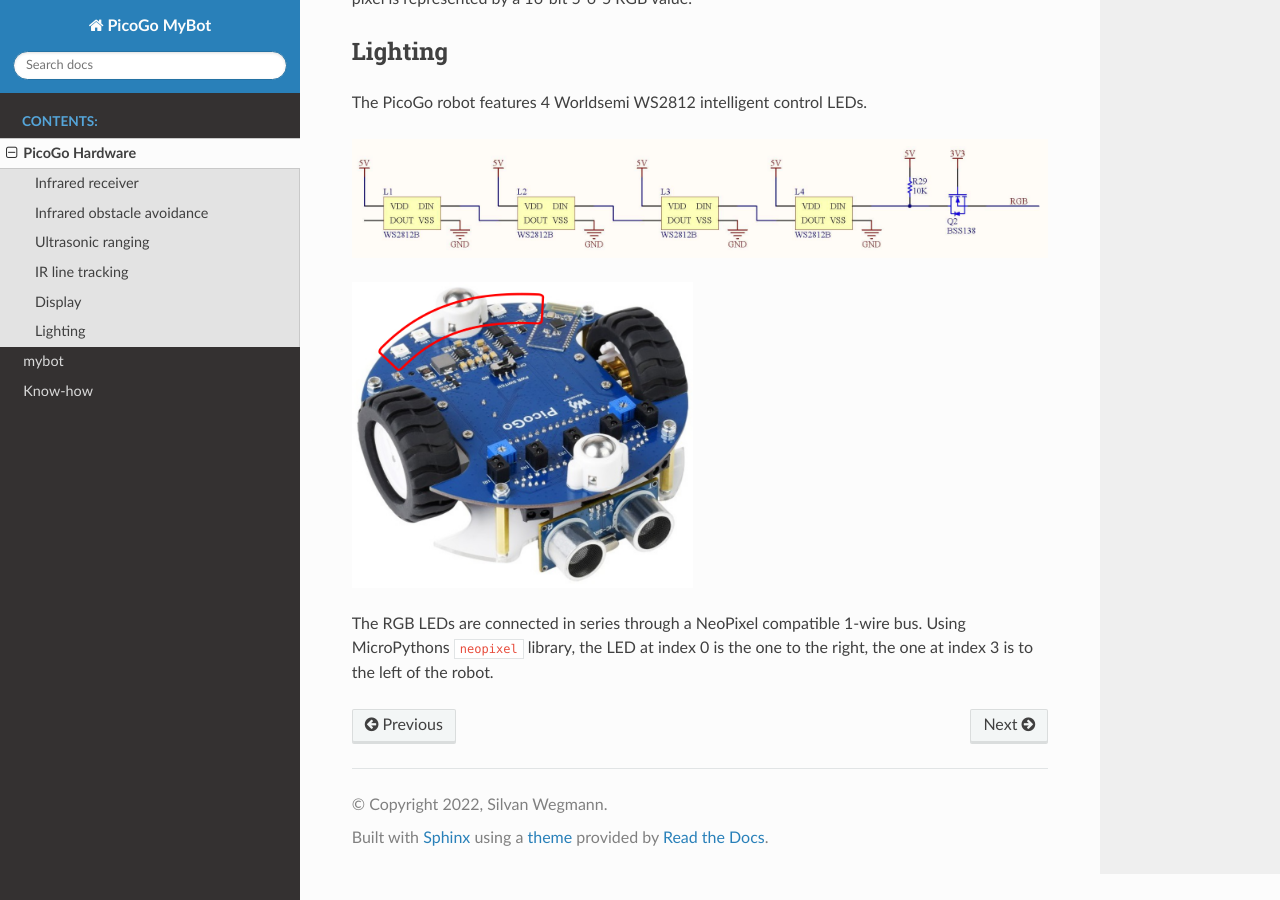
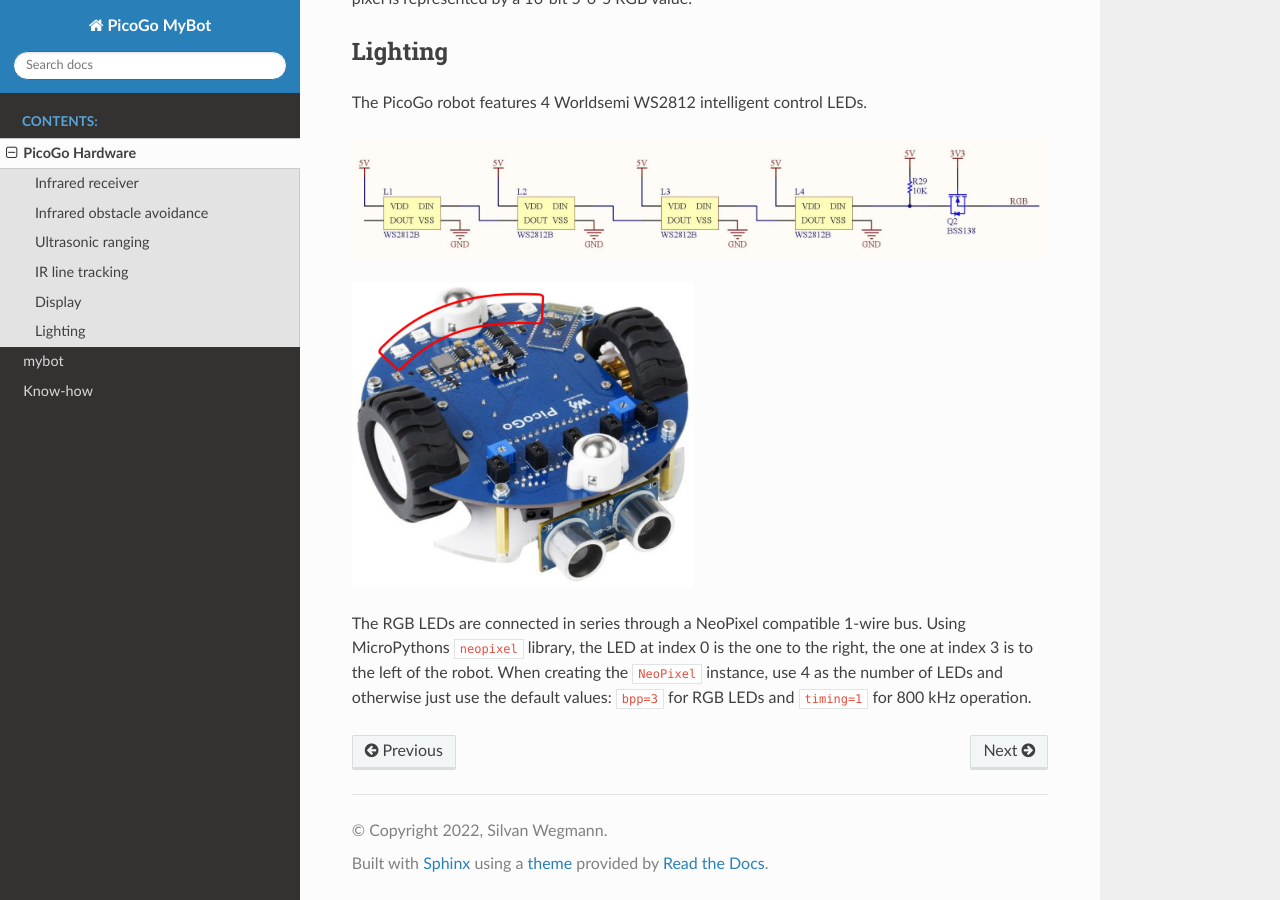
Before and after one commit to Jokymon/mypico_go, a Sphinx documentation site: the page built from docs/source/hardware.rst, in a window 1280 px wide and 900 px high, scrolled down 5475 px. Built offline with Sphinx 7.4.7 and the Read the Docs theme 2.0.0, drawn with Linux system fonts in a browser that asks for light colours.

Commit message:
Further specify the config details for the NeoPixels

```diff
--- a/docs/source/hardware.rst
+++ b/docs/source/hardware.rst
@@ -199,4 +199,6 @@ The PicoGo robot features 4 Worldsemi WS2812 intelligent control LEDs.
 
 The RGB LEDs are connected in series through a NeoPixel compatible 1-wire bus. Using
 MicroPythons ``neopixel`` library, the LED at index 0 is the one to the right, the one
-at index 3 is to the left of the robot.
+at index 3 is to the left of the robot. When creating the ``NeoPixel`` instance, use
+4 as the number of LEDs and otherwise just use the default values: ``bpp=3`` for RGB
+LEDs and ``timing=1`` for 800 kHz operation.
```
